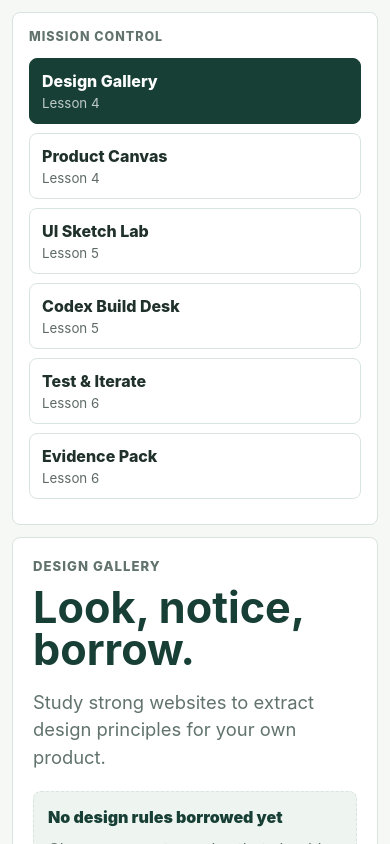
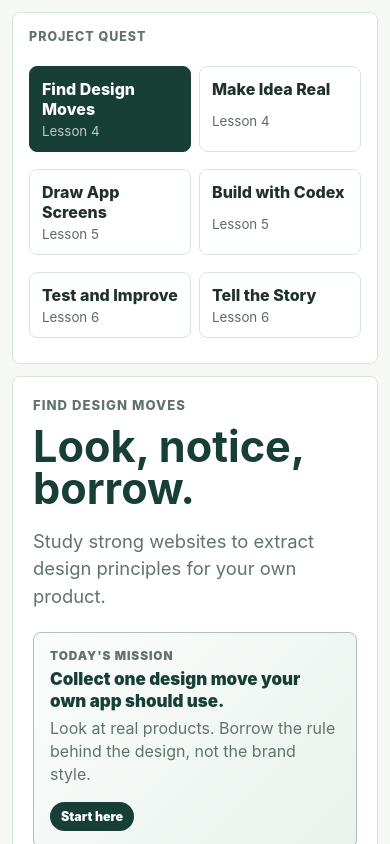
Before and after one commit to SophieNie1997/waicy-project-studio, a React (Vite) app: page / in a window 390 px wide. Shown: the top 844 px of the page. Built offline with nearby package versions, Linux system fonts and the light colour scheme.

Commit message:
feat: make studio student friendly

```diff
--- /dev/null
+++ b/src/components/MissionBanner.tsx
@@ -0,0 +1,19 @@
+interface MissionBannerProps {
+  kicker?: string;
+  title: string;
+  detail: string;
+  progress?: string;
+}
+
+export function MissionBanner({ kicker = "Today's mission", title, detail, progress }: MissionBannerProps) {
+  return (
+    <aside className="mission-banner" aria-label={kicker}>
+      <div>
+        <p className="mission-kicker">{kicker}</p>
+        <p className="mission-title">{title}</p>
+        <p className="mission-detail">{detail}</p>
+      </div>
+      {progress ? <span className="mission-progress">{progress}</span> : null}
+    </aside>
+  );
+}
--- a/src/components/ModuleNav.tsx
+++ b/src/components/ModuleNav.tsx
@@ -1,12 +1,12 @@
 import type { ModuleId } from "../domain/types";
 
 export const modules: Array<{ id: ModuleId; label: string; lesson: string }> = [
-  { id: "design-gallery", label: "Design Gallery", lesson: "Lesson 4" },
-  { id: "product-canvas", label: "Product Canvas", lesson: "Lesson 4" },
-  { id: "ui-sketch-lab", label: "UI Sketch Lab", lesson: "Lesson 5" },
-  { id: "codex-build-desk", label: "Codex Build Desk", lesson: "Lesson 5" },
-  { id: "test-iterate", label: "Test & Iterate", lesson: "Lesson 6" },
-  { id: "evidence-pack", label: "Evidence Pack", lesson: "Lesson 6" },
+  { id: "design-gallery", label: "Find Design Moves", lesson: "Lesson 4" },
+  { id: "product-canvas", label: "Make Idea Real", lesson: "Lesson 4" },
+  { id: "ui-sketch-lab", label: "Draw App Screens", lesson: "Lesson 5" },
+  { id: "codex-build-desk", label: "Build with Codex", lesson: "Lesson 5" },
+  { id: "test-iterate", label: "Test and Improve", lesson: "Lesson 6" },
+  { id: "evidence-pack", label: "Tell the Story", lesson: "Lesson 6" },
 ];
 
 interface ModuleNavProps {
@@ -17,7 +17,7 @@ interface ModuleNavProps {
 export function ModuleNav({ active, onChange }: ModuleNavProps) {
   return (
     <nav className="module-nav" aria-label="Studio modules">
-      <p className="panel-label">Mission Control</p>
+      <p className="panel-label">Project Quest</p>
       {modules.map((module) => (
         <button
           key={module.id}
--- a/src/components/TeacherPanel.tsx
+++ b/src/components/TeacherPanel.tsx
@@ -1,4 +1,4 @@
-import type { ChangeEvent } from "react";
+import { type ChangeEvent, useState } from "react";
 import { canUnlockCodex, getProjectReadiness } from "../domain/readiness";
 import type { StudioProject } from "../domain/types";
 import { StatusPill } from "./StatusPill";
@@ -10,6 +10,7 @@ interface TeacherPanelProps {
 }
 
 export function TeacherPanel({ project, onExport, onImport }: TeacherPanelProps) {
+  const [open, setOpen] = useState(false);
   const readiness = Object.values(getProjectReadiness(project));
   const unlocked = canUnlockCodex(project);
 
@@ -20,13 +21,20 @@ export function TeacherPanel({ project, onExport, onImport }: TeacherPanelProps)
   }
 
   return (
-    <aside className="teacher-panel">
-      <p className="panel-label">Teacher Controls</p>
+    <aside className={`teacher-panel ${open ? "teacher-panel-open" : "teacher-panel-collapsed"}`}>
+      <div className="teacher-panel-header">
+        <p className="panel-label">Teacher mode</p>
+        <button className="teacher-toggle" onClick={() => setOpen((value) => !value)} type="button">
+          {open ? "Hide teacher tools" : "Show teacher tools"}
+        </button>
+      </div>
       <section className="panel-card">
         <h2>Codex status</h2>
         <StatusPill ready={unlocked} label={unlocked ? "Unlocked" : "Locked"} />
         <p>{unlocked ? "Student design is ready for teacher handoff." : "Complete the canvas and paper sketch decisions first."}</p>
       </section>
+      {open ? (
+        <>
           <section className="panel-card">
             <h2>Readiness</h2>
             <div className="readiness-list">
@@ -39,7 +47,7 @@ export function TeacherPanel({ project, onExport, onImport }: TeacherPanelProps)
             </div>
           </section>
           <section className="panel-card">
-        <h2>Borrowed rules</h2>
+            <h2>Collected moves</h2>
             {project.borrowedPrinciples.length > 0 ? (
               <ul className="panel-list">
                 {project.borrowedPrinciples.map((principle) => (
@@ -47,7 +55,7 @@ export function TeacherPanel({ project, onExport, onImport }: TeacherPanelProps)
                 ))}
               </ul>
             ) : (
-          <p>No design rules borrowed yet.</p>
+              <p>No design moves collected yet.</p>
             )}
           </section>
           <button className="secondary-button" onClick={onExport} type="button">
@@ -57,6 +65,8 @@ export function TeacherPanel({ project, onExport, onImport }: TeacherPanelProps)
             Import JSON
             <input accept="application/json,.json" onChange={handleImport} type="file" />
           </label>
+        </>
+      ) : null}
     </aside>
   );
 }
--- a/src/modules/CodexBuildDesk.tsx
+++ b/src/modules/CodexBuildDesk.tsx
@@ -1,3 +1,4 @@
+import { MissionBanner } from "../components/MissionBanner";
 import { generateCodexPrompt } from "../domain/codexPrompt";
 import { canUnlockCodex, getProjectReadiness } from "../domain/readiness";
 import type { StudioProject } from "../domain/types";
@@ -17,9 +18,14 @@ export function CodexBuildDesk({ project }: CodexBuildDeskProps) {
 
   return (
     <section className="module-panel">
-      <p className="eyebrow">Codex Build Desk</p>
+      <p className="eyebrow">Build with Codex</p>
       <h1>Teacher turns student design into v1.</h1>
       <p className="lede">The prompt is manually copied by the teacher after student decisions are complete.</p>
+      <MissionBanner
+        title="When the design is ready, the teacher turns it into a build prompt."
+        detail="Codex builds from your choices. It should not invent the product for you."
+        progress={unlocked ? "Ready to build" : "Locked for now"}
+      />
       {!unlocked ? (
         <div className="lock-panel">
           <h2>Codex is locked</h2>
--- a/src/modules/DesignGallery.tsx
+++ b/src/modules/DesignGallery.tsx
@@ -1,3 +1,4 @@
+import { MissionBanner } from "../components/MissionBanner";
 import type { StudioProject } from "../domain/types";
 
 interface DesignGalleryProps {
@@ -44,11 +45,11 @@ const references = [
 export function DesignGallery({ project, onChange, onContinue }: DesignGalleryProps) {
   const borrowedCount = project.borrowedPrinciples.length;
   const borrowedStatus =
-    borrowedCount === 1 ? "1 design rule borrowed" : `${borrowedCount} design rules borrowed`;
+    borrowedCount === 1 ? "1 move in your toolkit" : `${borrowedCount} moves in your toolkit`;
   const nextStepGuidance =
     borrowedCount > 2
-      ? "You borrowed several. Circle the strongest 1-2 rules, then use them as the design spine for your product."
-      : "Use the borrowed rule to shape the first version of your product idea.";
+      ? "You collected several. Circle the strongest 1-2 moves, then use them as the design spine for your product."
+      : "Use this move to shape the first version of your product idea.";
 
   function togglePrinciple(principle: string) {
     const exists = project.borrowedPrinciples.includes(principle);
@@ -62,15 +63,20 @@ export function DesignGallery({ project, onChange, onContinue }: DesignGalleryPr
 
   return (
     <section className="module-panel">
-      <p className="eyebrow">Design Gallery</p>
+      <p className="eyebrow">Find Design Moves</p>
       <h1>Look, notice, borrow.</h1>
       <p className="lede">Study strong websites to extract design principles for your own product.</p>
+      <MissionBanner
+        title="Collect one design move your own app should use."
+        detail="Look at real products. Borrow the rule behind the design, not the brand style."
+        progress={borrowedCount > 0 ? borrowedStatus : "Start here"}
+      />
       <div className={`borrowed-feedback ${borrowedCount > 0 ? "has-borrowed" : ""}`} role="status" aria-live="polite">
-        <p className="borrowed-count">{borrowedCount > 0 ? borrowedStatus : "No design rules borrowed yet"}</p>
+        <p className="borrowed-count">{borrowedCount > 0 ? `Design move collected: ${borrowedStatus}` : "No design moves collected yet"}</p>
         <p>
           {borrowedCount > 0
-            ? "These rules will travel into the Product Canvas, teacher review, and Codex handoff."
-            : "Choose one or two rules that should shape the students' own prototype."}
+            ? "These moves will travel into your product canvas, teacher review, and Codex handoff."
+            : "Choose one or two moves that should shape your own prototype."}
         </p>
         {borrowedCount > 0 ? (
           <>
@@ -84,7 +90,7 @@ export function DesignGallery({ project, onChange, onContinue }: DesignGalleryPr
                 <strong>Next step:</strong> {nextStepGuidance}
               </p>
               <button className="secondary-button compact-action" type="button" onClick={onContinue}>
-                Go to Product Canvas
+                Make Idea Real
               </button>
             </div>
           </>
--- a/src/modules/EvidencePack.tsx
+++ b/src/modules/EvidencePack.tsx
@@ -1,3 +1,4 @@
+import { MissionBanner } from "../components/MissionBanner";
 import { generateEvidencePack } from "../domain/evidence";
 import type { StudioProject } from "../domain/types";
 
@@ -14,9 +15,14 @@ export function EvidencePack({ project }: EvidencePackProps) {
 
   return (
     <section className="module-panel">
-      <p className="eyebrow">Evidence Pack</p>
+      <p className="eyebrow">Tell the Story</p>
       <h1>Turn process into story.</h1>
       <p className="lede">Use the same evidence for the final PDF and video.</p>
+      <MissionBanner
+        title="Turn your process into PDF and video material."
+        detail="Collect what changed, why it matters, how the AI helps, and what you improved."
+        progress="Final story"
+      />
       <div className="evidence-grid">
         <article>
           <h2>What</h2>
--- a/src/modules/ProductCanvas.tsx
+++ b/src/modules/ProductCanvas.tsx
@@ -1,4 +1,5 @@
 import { Field } from "../components/Field";
+import { MissionBanner } from "../components/MissionBanner";
 import { StatusPill } from "../components/StatusPill";
 import { getProjectReadiness } from "../domain/readiness";
 import type { StudioProject } from "../domain/types";
@@ -69,16 +70,21 @@ export function ProductCanvas({ project, onChange }: ProductCanvasProps) {
 
   return (
     <section className="module-panel">
-      <p className="eyebrow">Product Canvas</p>
+      <p className="eyebrow">Make Idea Real</p>
       <h1>Make the idea buildable.</h1>
       <p className="lede">Codex stays locked until the project is specific enough to explain in 20 seconds.</p>
+      <MissionBanner
+        title="Make one idea specific enough that another person can picture it."
+        detail="Name the user, the moment, the AI action, and what appears on screen."
+        progress="Project brief"
+      />
       {hasBorrowedPrinciples ? (
         <section className="canvas-rule-strip" aria-labelledby="canvas-design-rules-heading">
           <div>
-            <h2 id="canvas-design-rules-heading">Borrowed design rules</h2>
-            <p>Keep these visible while you make canvas decisions.</p>
+            <h2 id="canvas-design-rules-heading">Design moves you collected</h2>
+            <p>Use these moves while you make product decisions.</p>
           </div>
-          <ul className="canvas-rule-strip-list" aria-label="Canvas borrowed design rules">
+          <ul className="canvas-rule-strip-list" aria-label="Canvas collected design moves">
             {project.borrowedPrinciples.map((principle) => {
               const rule = getCanvasRule(principle);
               return (
@@ -93,7 +99,7 @@ export function ProductCanvas({ project, onChange }: ProductCanvasProps) {
         </section>
       ) : null}
       <div className="canvas-layout">
-        <div className="form-grid">
+        <div className="form-grid product-canvas-grid">
           <Field label="Project title" value={project.title} onChange={(value) => updateField("title", value)} placeholder="Lunch Lens" />
           <Field
             label="Seed idea"
--- a/src/modules/TestIterate.tsx
+++ b/src/modules/TestIterate.tsx
@@ -1,4 +1,5 @@
 import { Field } from "../components/Field";
+import { MissionBanner } from "../components/MissionBanner";
 import type { StudioProject, TestNote } from "../domain/types";
 
 interface TestIterateProps {
@@ -25,9 +26,14 @@ export function TestIterate({ project, onChange }: TestIterateProps) {
 
   return (
     <section className="module-panel">
-      <p className="eyebrow">Test & Iterate</p>
+      <p className="eyebrow">Test and Improve</p>
       <h1>Test before polishing.</h1>
       <p className="lede">Watch someone use v1, then choose one meaningful improvement for v2.</p>
+      <MissionBanner
+        title="Watch one person use v1 and choose one real improvement."
+        detail="Do not add random features. Fix the clearest problem you saw."
+        progress="V1 to V2"
+      />
       <div className="form-grid">
         <Field label="Tester" value={note.tester} onChange={(value) => updateNote({ tester: value })} placeholder="Peer tester" />
         <Field
--- a/src/modules/UISketchLab.tsx
+++ b/src/modules/UISketchLab.tsx
@@ -1,4 +1,6 @@
+import { useState } from "react";
 import { Field } from "../components/Field";
+import { MissionBanner } from "../components/MissionBanner";
 import type { StudioProject, StudioScreen } from "../domain/types";
 
 interface UISketchLabProps {
@@ -7,6 +9,13 @@ interface UISketchLabProps {
 }
 
 export function UISketchLab({ project, onChange }: UISketchLabProps) {
+  const [activeScreenId, setActiveScreenId] = useState<StudioScreen["id"]>("start");
+  const activeIndex = Math.max(
+    0,
+    project.screens.findIndex((screen) => screen.id === activeScreenId),
+  );
+  const activeScreen = project.screens[activeIndex] ?? project.screens[0];
+
   function updateScreen(id: StudioScreen["id"], patch: Partial<StudioScreen>) {
     onChange({
       ...project,
@@ -14,69 +23,107 @@ export function UISketchLab({ project, onChange }: UISketchLabProps) {
     });
   }
 
+  function moveScreen(direction: -1 | 1) {
+    const nextIndex = Math.min(project.screens.length - 1, Math.max(0, activeIndex + direction));
+    setActiveScreenId(project.screens[nextIndex].id);
+  }
+
   return (
     <section className="module-panel">
-      <p className="eyebrow">UI Sketch Lab</p>
+      <p className="eyebrow">Draw App Screens</p>
       <h1>Paper first. Prototype second.</h1>
       <p className="lede">Draw the screens on paper, then record the decisions that Codex must preserve.</p>
-      <div className="screen-grid">
-        {project.screens.map((screen) => (
-          <article className="screen-card" key={screen.id}>
+      <MissionBanner
+        title="Draw one screen at a time, then record the choices Codex must preserve."
+        detail="Start with paper. This page is for naming what each sketch must do."
+        progress={`Screen ${activeIndex + 1} of ${project.screens.length}`}
+      />
+      <div className="screen-stepper" aria-label="Screen sketch steps">
+        {project.screens.map((screen, index) => (
+          <button
+            aria-current={screen.id === activeScreen.id ? "step" : undefined}
+            className={`screen-step ${screen.id === activeScreen.id ? "active" : ""}`}
+            key={screen.id}
+            onClick={() => setActiveScreenId(screen.id)}
+            type="button"
+          >
+            <span>{index + 1}</span>
+            {screen.name}
+          </button>
+        ))}
+      </div>
+      <article className="screen-card screen-card-focused" key={activeScreen.id}>
         <div className="screen-card-header">
-              <h2>{screen.name}</h2>
-              <span>{screen.id === "impact" ? "Later evidence" : "Required for handoff"}</span>
+          <div>
+            <p className="screen-progress">Screen {activeIndex + 1} of {project.screens.length}</p>
+            <h2>{activeScreen.name}</h2>
           </div>
+          <span>{activeScreen.id === "impact" ? "Later evidence" : "Required for handoff"}</span>
+        </div>
+        <div className="screen-form-grid">
           <Field
-              label={`${screen.name} paper sketch ref`}
-              value={screen.paperSketchReference}
-              onChange={(value) => updateScreen(screen.id, { paperSketchReference: value })}
+            label={`${activeScreen.name} paper sketch ref`}
+            value={activeScreen.paperSketchReference}
+            onChange={(value) => updateScreen(activeScreen.id, { paperSketchReference: value })}
             placeholder="Paper 1, photo A, or 图1"
           />
           <Field
-              label={`${screen.name} job`}
-              value={screen.job}
-              onChange={(value) => updateScreen(screen.id, { job: value })}
+            label={`${activeScreen.name} job`}
+            value={activeScreen.job}
+            onChange={(value) => updateScreen(activeScreen.id, { job: value })}
             placeholder="One screen, one job"
           />
           <Field
-              label={`${screen.name} user action`}
-              value={screen.userAction}
-              onChange={(value) => updateScreen(screen.id, { userAction: value })}
+            label={`${activeScreen.name} user action`}
+            value={activeScreen.userAction}
+            onChange={(value) => updateScreen(activeScreen.id, { userAction: value })}
             placeholder="What should the user do here?"
           />
           <Field
-              label={`${screen.name} main button`}
-              value={screen.mainButtonLabel}
-              onChange={(value) => updateScreen(screen.id, { mainButtonLabel: value })}
+            label={`${activeScreen.name} main button`}
+            value={activeScreen.mainButtonLabel}
+            onChange={(value) => updateScreen(activeScreen.id, { mainButtonLabel: value })}
             placeholder="Button label"
           />
           <Field
-              label={`${screen.name} input needed`}
-              value={screen.inputNeeded}
-              onChange={(value) => updateScreen(screen.id, { inputNeeded: value })}
+            label={`${activeScreen.name} input needed`}
+            value={activeScreen.inputNeeded}
+            onChange={(value) => updateScreen(activeScreen.id, { inputNeeded: value })}
             placeholder="What information appears or gets entered?"
           />
           <Field
-              label={`${screen.name} output shown`}
-              value={screen.outputShown}
-              onChange={(value) => updateScreen(screen.id, { outputShown: value })}
+            label={`${activeScreen.name} output shown`}
+            value={activeScreen.outputShown}
+            onChange={(value) => updateScreen(activeScreen.id, { outputShown: value })}
             placeholder="What does the user see?"
           />
           <Field
-              label={`${screen.name} feedback`}
-              value={screen.feedbackState}
-              onChange={(value) => updateScreen(screen.id, { feedbackState: value })}
+            label={`${activeScreen.name} feedback`}
+            value={activeScreen.feedbackState}
+            onChange={(value) => updateScreen(activeScreen.id, { feedbackState: value })}
             placeholder="What changes after action?"
           />
           <Field
-              label={`${screen.name} trust signal`}
-              value={screen.trustSignal}
-              onChange={(value) => updateScreen(screen.id, { trustSignal: value })}
+            label={`${activeScreen.name} trust signal`}
+            value={activeScreen.trustSignal}
+            onChange={(value) => updateScreen(activeScreen.id, { trustSignal: value })}
             placeholder="How can users check or trust it?"
           />
+        </div>
+        <div className="screen-actions">
+          <button className="secondary-button compact-action" disabled={activeIndex === 0} onClick={() => moveScreen(-1)} type="button">
+            Previous screen
+          </button>
+          <button
+            className="secondary-button compact-action borrowed-action"
+            disabled={activeIndex === project.screens.length - 1}
+            onClick={() => moveScreen(1)}
+            type="button"
+          >
+            Next screen
+          </button>
+        </div>
       </article>
-        ))}
-      </div>
     </section>
   );
 }
--- a/src/styles.css
+++ b/src/styles.css
@@ -49,14 +49,15 @@ p {
 .studio-shell {
   min-height: 100dvh;
   display: grid;
-  grid-template-columns: 260px minmax(0, 1fr) 300px;
-  gap: 18px;
+  grid-template-columns: 220px minmax(0, 1fr) 260px;
+  gap: 16px;
   padding: 18px;
 }
 
 .module-nav,
 .teacher-panel,
 .module-panel {
+  align-self: start;
   border: 1px solid var(--line);
   border-radius: 8px;
   background: var(--surface);
@@ -159,12 +160,46 @@ h1 {
   font-size: 1rem;
 }
 
+.teacher-panel-header {
+  display: grid;
+  gap: 10px;
+  margin-bottom: 12px;
+}
+
+.teacher-panel-header .panel-label {
+  margin-bottom: 0;
+}
+
+.teacher-toggle {
+  width: 100%;
+  border: 1px solid var(--ink);
+  border-radius: 8px;
+  padding: 10px 12px;
+  background: var(--ink);
+  color: white;
+  font-weight: 900;
+  cursor: pointer;
+  transition:
+    transform 160ms ease,
+    background 160ms ease;
+}
+
+.teacher-toggle:hover {
+  background: color-mix(in srgb, var(--ink) 88%, black);
+  transform: translateY(-1px);
+}
+
 .panel-card {
   border: 1px solid var(--line);
   border-radius: 8px;
   padding: 14px;
   margin-bottom: 12px;
   background: var(--surface-soft);
+}
+
+.teacher-panel-collapsed {
+  height: auto;
+  min-height: 0;
 }
 
 .panel-card p {
@@ -240,6 +275,14 @@ h1 {
   transform: translateY(-1px);
 }
 
+.secondary-button:disabled {
+  border-color: var(--line);
+  background: color-mix(in srgb, var(--surface) 70%, var(--line));
+  color: var(--muted);
+  cursor: not-allowed;
+  transform: none;
+}
+
 .file-button {
   display: block;
   margin-top: 10px;
@@ -250,7 +293,9 @@ h1 {
 }
 
 .nav-button:focus-visible,
+.screen-step:focus-visible,
 .secondary-button:focus-visible,
+.teacher-toggle:focus-visible,
 .field input:focus-visible,
 .field textarea:focus-visible {
   outline: 3px solid color-mix(in srgb, var(--accent) 65%, white);
@@ -285,6 +330,59 @@ h1 {
 .field textarea {
   min-height: 92px;
   resize: vertical;
+}
+
+.mission-banner {
+  display: grid;
+  grid-template-columns: minmax(0, 1fr) auto;
+  gap: 16px;
+  align-items: center;
+  margin-top: 22px;
+  border: 1px solid color-mix(in srgb, var(--ink) 22%, var(--line));
+  border-radius: 8px;
+  padding: 16px;
+  background:
+    linear-gradient(135deg, rgba(255, 255, 255, 0.78), rgba(232, 242, 237, 0.92)),
+    var(--surface-soft);
+}
+
+.mission-kicker,
+.mission-title,
+.mission-detail {
+  margin: 0;
+}
+
+.mission-kicker {
+  color: var(--muted);
+  font-size: 0.74rem;
+  font-weight: 900;
+  letter-spacing: 0.08em;
+  text-transform: uppercase;
+}
+
+.mission-title {
+  margin-top: 6px;
+  color: var(--ink);
+  font-size: 1.06rem;
+  font-weight: 900;
+  line-height: 1.25;
+}
+
+.mission-detail {
+  margin-top: 5px;
+  max-width: 62ch;
+  color: var(--muted);
+  line-height: 1.45;
+}
+
+.mission-progress {
+  border-radius: 999px;
+  padding: 7px 11px;
+  background: var(--ink);
+  color: white;
+  font-size: 0.78rem;
+  font-weight: 900;
+  white-space: nowrap;
 }
 
 .reference-grid,
@@ -340,7 +438,7 @@ h1 {
 }
 
 .canvas-rule-strip {
-  margin-top: 22px;
+  margin-top: 18px;
   border: 1px solid var(--line);
   border-radius: 8px;
   padding: 14px;
@@ -543,6 +641,59 @@ h1 {
   margin-top: 24px;
 }
 
+.screen-stepper {
+  display: grid;
+  grid-template-columns: repeat(5, minmax(0, 1fr));
+  gap: 8px;
+  margin-top: 22px;
+}
+
+.screen-step {
+  display: grid;
+  gap: 6px;
+  justify-items: start;
+  border: 1px solid var(--line);
+  border-radius: 8px;
+  padding: 10px;
+  background: var(--surface);
+  color: var(--text);
+  font-weight: 900;
+  cursor: pointer;
+  text-align: left;
+  transition:
+    transform 160ms ease,
+    border-color 160ms ease,
+    background 160ms ease;
+}
+
+.screen-step span {
+  display: inline-grid;
+  width: 24px;
+  height: 24px;
+  place-items: center;
+  border-radius: 999px;
+  background: var(--surface-soft);
+  color: var(--ink);
+  font-size: 0.78rem;
+  font-weight: 900;
+}
+
+.screen-step:hover {
+  border-color: var(--ink);
+  transform: translateY(-1px);
+}
+
+.screen-step.active {
+  border-color: var(--ink);
+  background: var(--ink);
+  color: white;
+}
+
+.screen-step.active span {
+  background: var(--accent-soft);
+  color: #4a3b18;
+}
+
 .screen-card,
 .lock-panel,
 .prompt-panel {
@@ -557,11 +708,20 @@ h1 {
   gap: 12px;
 }
 
+.screen-card-focused {
+  margin-top: 14px;
+}
+
 .screen-card-header {
   display: flex;
   align-items: center;
   justify-content: space-between;
   gap: 12px;
+}
+
+.screen-card-header > div {
+  display: grid;
+  gap: 4px;
 }
 
 .screen-card-header h2,
@@ -581,6 +741,29 @@ h1 {
   font-size: 0.74rem;
   font-weight: 800;
   white-space: nowrap;
+}
+
+.screen-progress {
+  margin: 0;
+  color: var(--muted);
+  font-size: 0.78rem;
+  font-weight: 900;
+  letter-spacing: 0.06em;
+  text-transform: uppercase;
+}
+
+.screen-form-grid {
+  display: grid;
+  grid-template-columns: repeat(2, minmax(0, 1fr));
+  gap: 14px;
+}
+
+.screen-actions {
+  display: flex;
+  flex-wrap: wrap;
+  gap: 10px;
+  justify-content: space-between;
+  margin-top: 4px;
 }
 
 .lock-panel,
@@ -658,6 +841,20 @@ h1 {
   padding-left: 18px;
 }
 
+@media (max-width: 1280px) {
+  .canvas-layout {
+    grid-template-columns: 1fr;
+  }
+
+  .product-canvas-grid {
+    grid-template-columns: 1fr;
+  }
+
+  .canvas-card {
+    position: static;
+  }
+}
+
 @media (max-width: 1100px) {
   .studio-shell {
     grid-template-columns: 1fr;
@@ -669,8 +866,14 @@ h1 {
     height: auto;
   }
 
-  .canvas-card {
-    position: static;
+  .module-nav {
+    display: grid;
+    grid-template-columns: repeat(2, minmax(0, 1fr));
+    gap: 8px;
+  }
+
+  .module-nav .panel-label {
+    grid-column: 1 / -1;
   }
 }
 
@@ -683,9 +886,14 @@ h1 {
   .form-grid,
   .canvas-layout,
   .screen-grid,
+  .screen-form-grid,
   .evidence-grid,
   .export-grid {
     grid-template-columns: 1fr;
+  }
+
+  .screen-stepper {
+    grid-template-columns: repeat(2, minmax(0, 1fr));
   }
 }
 
@@ -700,6 +908,14 @@ h1 {
     padding: 20px;
   }
 
+  .mission-banner {
+    grid-template-columns: 1fr;
+  }
+
+  .mission-progress {
+    justify-self: start;
+  }
+
   .compact-action {
     width: 100%;
   }
```
Also changed, not shown: 1 other file (tests, documents, lock files or other folders). Lines whose indentation alone changed are shown as unchanged.
